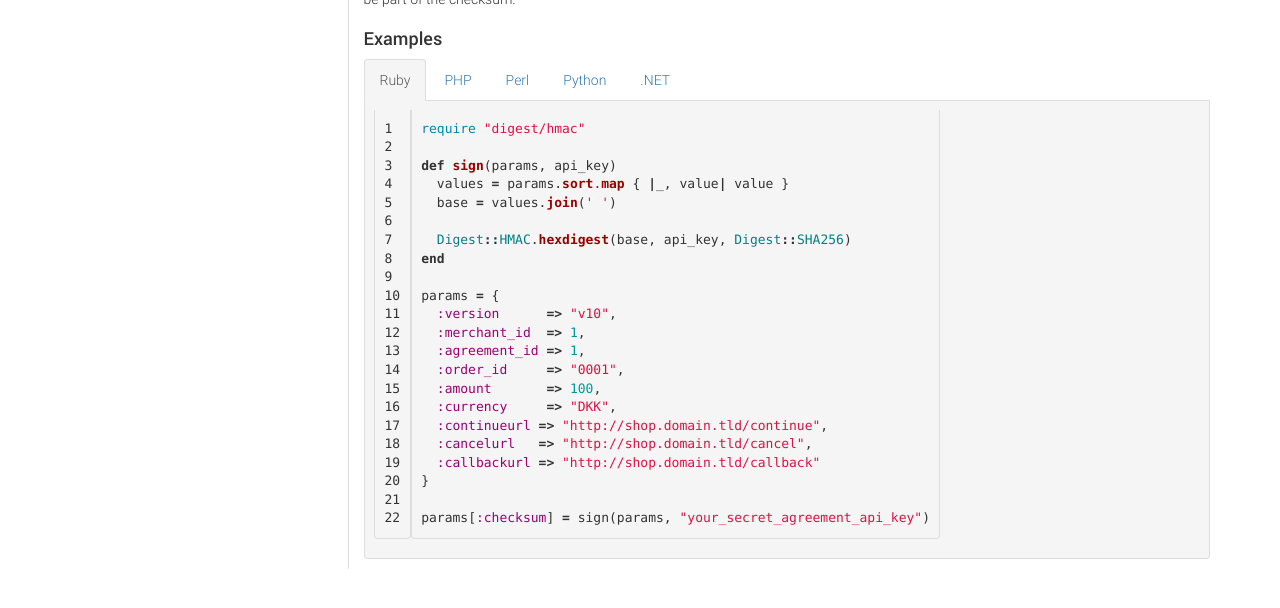
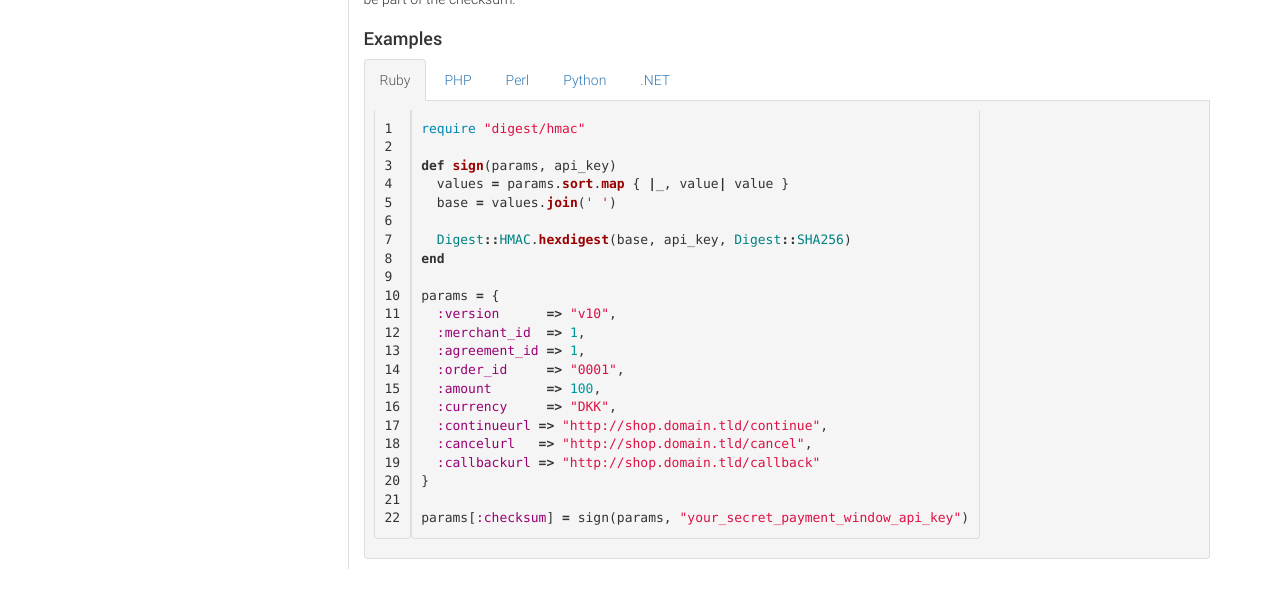
Before and after one commit to bergholdt/QuickPay.github.io, a Jekyll site: the page built from payments/form/index.md, in a window 1280 px wide and 900 px high, scrolled down 1920 px. Shown: the part 281-889 px from the top of the window. Built offline with Jekyll 4.4.1, drawn with Linux system fonts in a browser that asks for light colours; nearby versions of some CDN libraries.

Commit message:
your_secret_payment_window_api_key

```diff
--- a/_includes/payments/checksum_example_ruby.html
+++ b/_includes/payments/checksum_example_ruby.html
@@ -21,6 +21,6 @@ params = {
   :callbackurl => "http://shop.domain.tld/callback"
 }
 
-params[:checksum] = sign(params, "your_secret_agreement_api_key")
+params[:checksum] = sign(params, "your_secret_payment_window_api_key")
 {% endhighlight %}
 </div>
```
